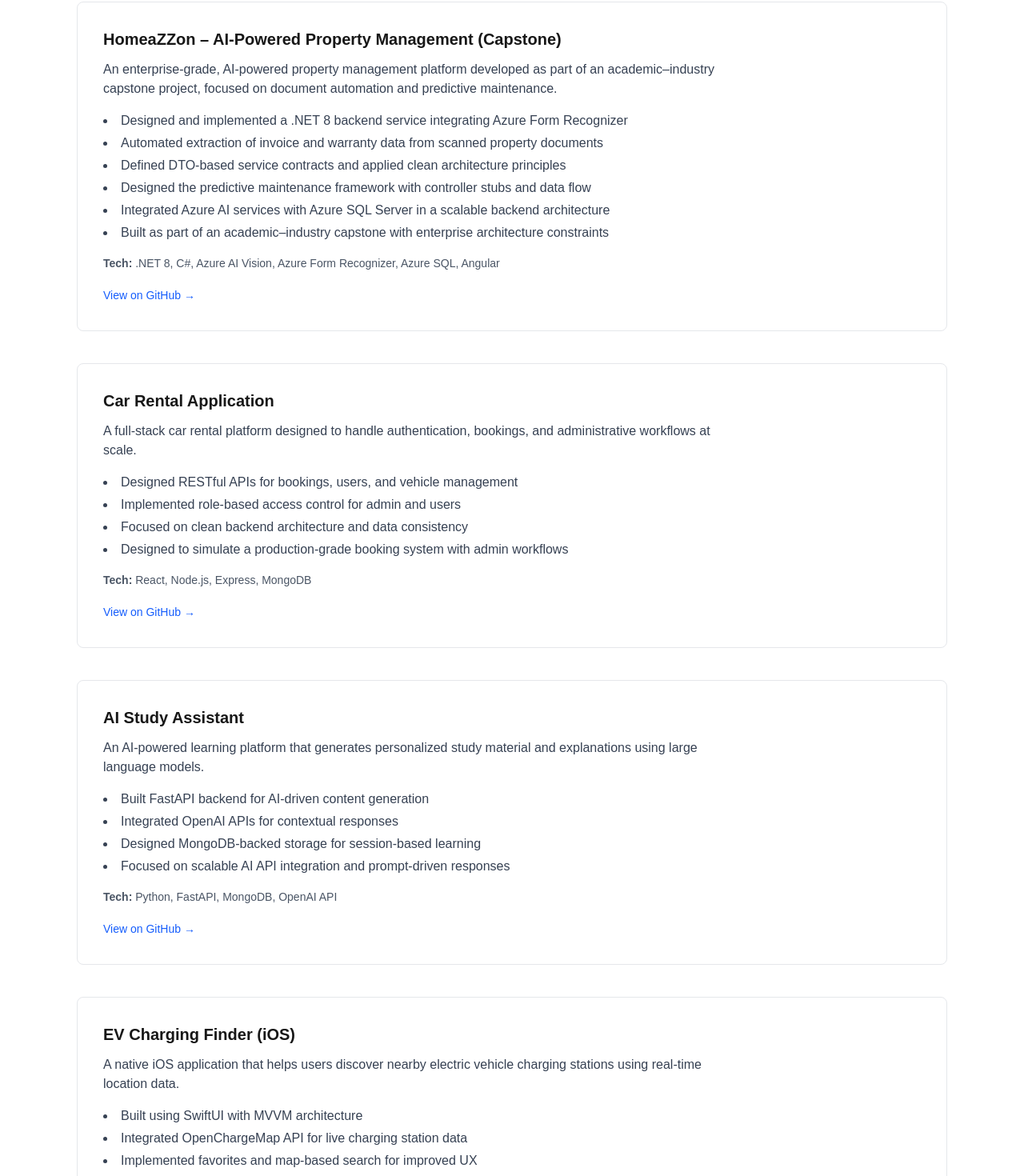
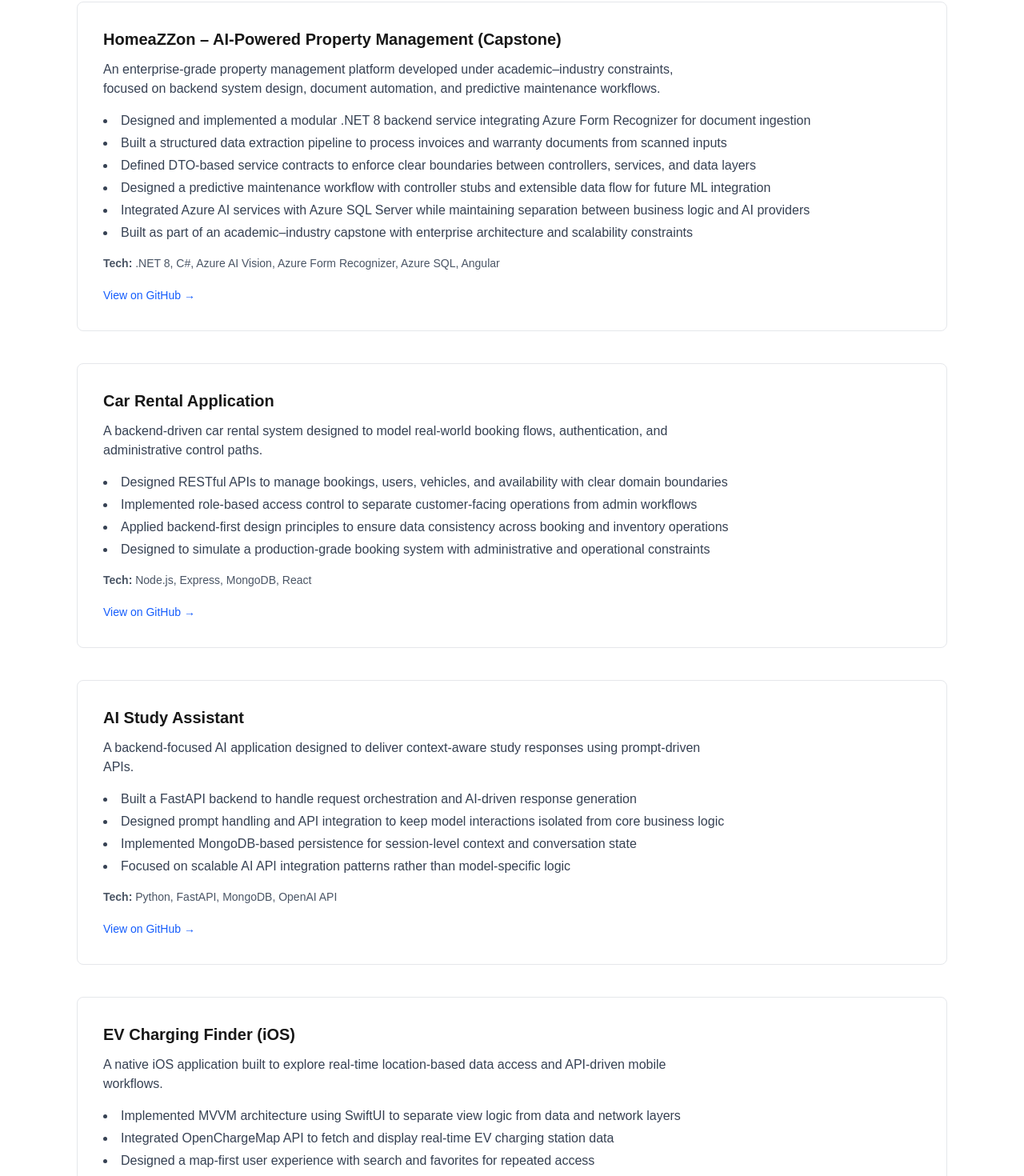
Before and after one commit to Ronn0905/portfolio, a Next.js app: page /projects in a window 1280 px wide. Shown: the part 231-1701 px from the top of the page at 80% size. Built offline with nearby package versions, Linux system fonts and the light colour scheme.

Commit message:
Refine project descriptions with backend-focused language

```diff
--- a/app/projects/page.tsx
+++ b/app/projects/page.tsx
@@ -10,14 +10,14 @@
   {
     title: "HomeaZZon – AI-Powered Property Management (Capstone)",
     description:
-      "An enterprise-grade, AI-powered property management platform developed as part of an academic–industry capstone project, focused on document automation and predictive maintenance.",
+      "An enterprise-grade property management platform developed under academic–industry constraints, focused on backend system design, document automation, and predictive maintenance workflows.",
     highlights: [
-      "Designed and implemented a .NET 8 backend service integrating Azure Form Recognizer",
-      "Automated extraction of invoice and warranty data from scanned property documents",
-      "Defined DTO-based service contracts and applied clean architecture principles",
-      "Designed the predictive maintenance framework with controller stubs and data flow",
-      "Integrated Azure AI services with Azure SQL Server in a scalable backend architecture",
-      "Built as part of an academic–industry capstone with enterprise architecture constraints",
+      "Designed and implemented a modular .NET 8 backend service integrating Azure Form Recognizer for document ingestion",
+      "Built a structured data extraction pipeline to process invoices and warranty documents from scanned inputs",
+      "Defined DTO-based service contracts to enforce clear boundaries between controllers, services, and data layers",
+      "Designed a predictive maintenance workflow with controller stubs and extensible data flow for future ML integration",
+      "Integrated Azure AI services with Azure SQL Server while maintaining separation between business logic and AI providers",
+      "Built as part of an academic–industry capstone with enterprise architecture and scalability constraints",
     ],
     tech: ".NET 8, C#, Azure AI Vision, Azure Form Recognizer, Azure SQL, Angular",
     github: "https://github.com/Ronn0905/homeazzon-capstone-overview",
@@ -25,25 +25,25 @@
   {
     title: "Car Rental Application",
     description:
-      "A full-stack car rental platform designed to handle authentication, bookings, and administrative workflows at scale.",
+      "A backend-driven car rental system designed to model real-world booking flows, authentication, and administrative control paths.",
     highlights: [
-      "Designed RESTful APIs for bookings, users, and vehicle management",
-      "Implemented role-based access control for admin and users",
-      "Focused on clean backend architecture and data consistency",
-      "Designed to simulate a production-grade booking system with admin workflows",
+      "Designed RESTful APIs to manage bookings, users, vehicles, and availability with clear domain boundaries",
+      "Implemented role-based access control to separate customer-facing operations from admin workflows",
+      "Applied backend-first design principles to ensure data consistency across booking and inventory operations",
+      "Designed to simulate a production-grade booking system with administrative and operational constraints",
     ],
-    tech: "React, Node.js, Express, MongoDB",
+    tech: "Node.js, Express, MongoDB, React",
     github: "https://github.com/Ronn0905/CarRentalApplication",
   },
   {
     title: "AI Study Assistant",
     description:
-      "An AI-powered learning platform that generates personalized study material and explanations using large language models.",
+      "A backend-focused AI application designed to deliver context-aware study responses using prompt-driven APIs.",
     highlights: [
-      "Built FastAPI backend for AI-driven content generation",
-      "Integrated OpenAI APIs for contextual responses",
-      "Designed MongoDB-backed storage for session-based learning",
-      "Focused on scalable AI API integration and prompt-driven responses",
+      "Built a FastAPI backend to handle request orchestration and AI-driven response generation",
+      "Designed prompt handling and API integration to keep model interactions isolated from core business logic",
+      "Implemented MongoDB-based persistence for session-level context and conversation state",
+      "Focused on scalable AI API integration patterns rather than model-specific logic",
     ],
     tech: "Python, FastAPI, MongoDB, OpenAI API",
     github: "https://github.com/Ronn0905/ai-study-assistant",
@@ -51,12 +51,12 @@
   {
     title: "EV Charging Finder (iOS)",
     description:
-      "A native iOS application that helps users discover nearby electric vehicle charging stations using real-time location data.",
+      "A native iOS application built to explore real-time location-based data access and API-driven mobile workflows.",
     highlights: [
-      "Built using SwiftUI with MVVM architecture",
-      "Integrated OpenChargeMap API for live charging station data",
-      "Implemented favorites and map-based search for improved UX",
-      "Built to practice real-world iOS patterns: MVVM, API integration, and map-first UX",
+      "Implemented MVVM architecture using SwiftUI to separate view logic from data and network layers",
+      "Integrated OpenChargeMap API to fetch and display real-time EV charging station data",
+      "Designed a map-first user experience with search and favorites for repeated access",
+      "Built to practice production-relevant iOS patterns including API integration and state management",
     ],
     tech: "Swift, SwiftUI, OpenChargeMap API, iOS",
     github: "https://github.com/Ronn0905/EVChargingFinder",
```
